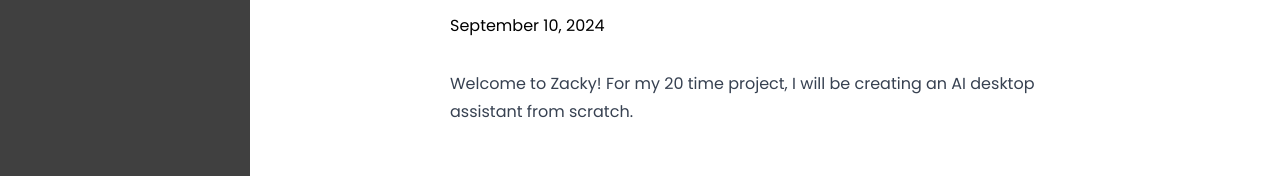
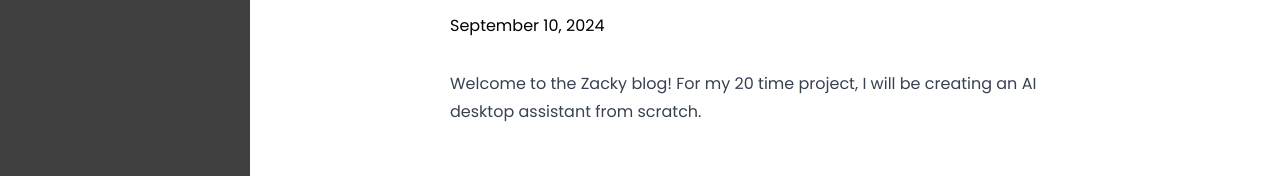
Before and after one commit to VaitVhat52/20time, a Next.js app: page /blog/welcome in a window 1280 px wide. Shown: the part 126-302 px from the top of the page. Built offline with nearby package versions, Linux system fonts and the light colour scheme; no server answers.

Commit message:
Update page.jsx

```diff
--- a/src/app/blog/welcome/page.jsx
+++ b/src/app/blog/welcome/page.jsx
@@ -39,7 +39,7 @@
 
   const body = `
 
-Welcome to Zacky! For my 20 time project, I will be creating an AI desktop assistant from scratch.
+Welcome to the Zacky blog! For my 20 time project, I will be creating an AI desktop assistant from scratch.
 
 ## Creating Zacky can be broken down into a few main steps:
 
```
